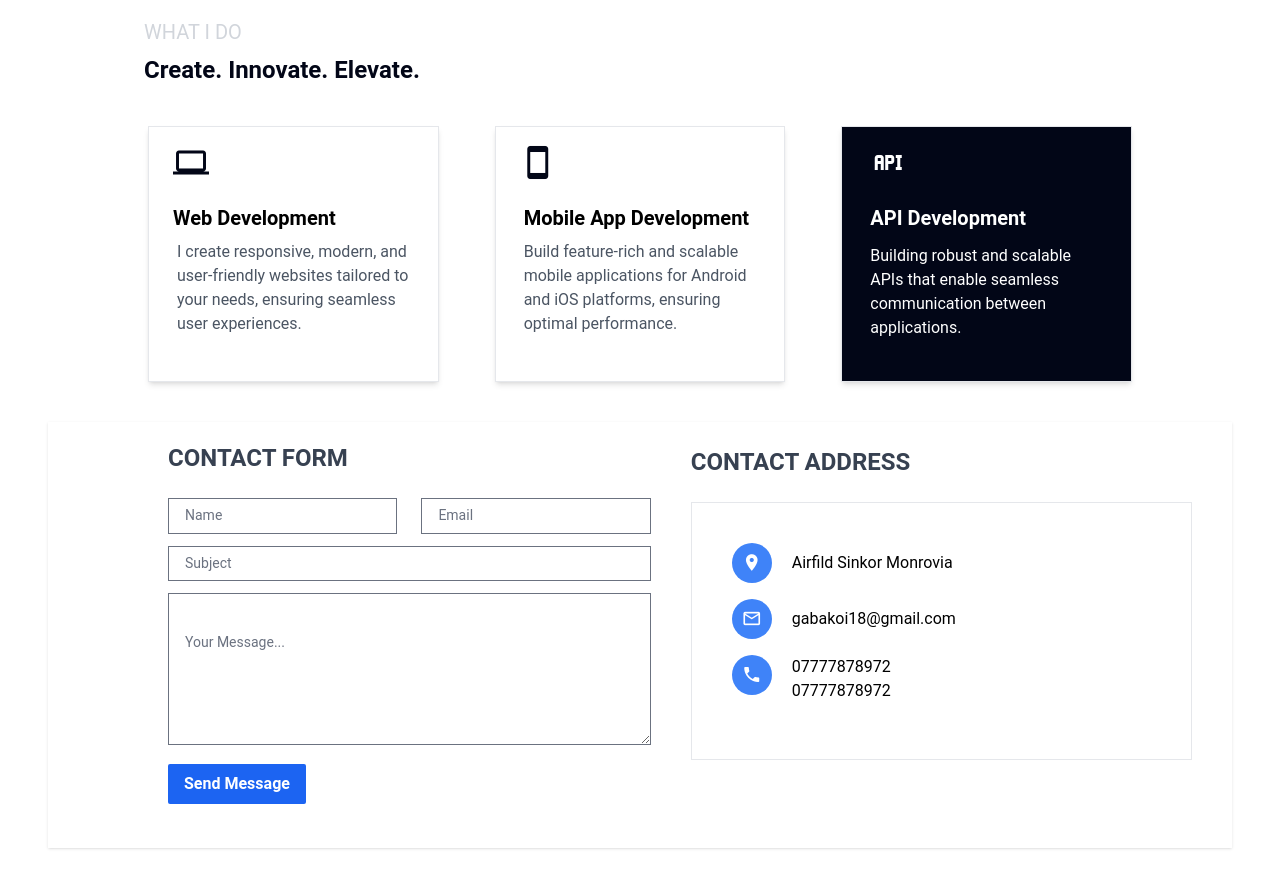
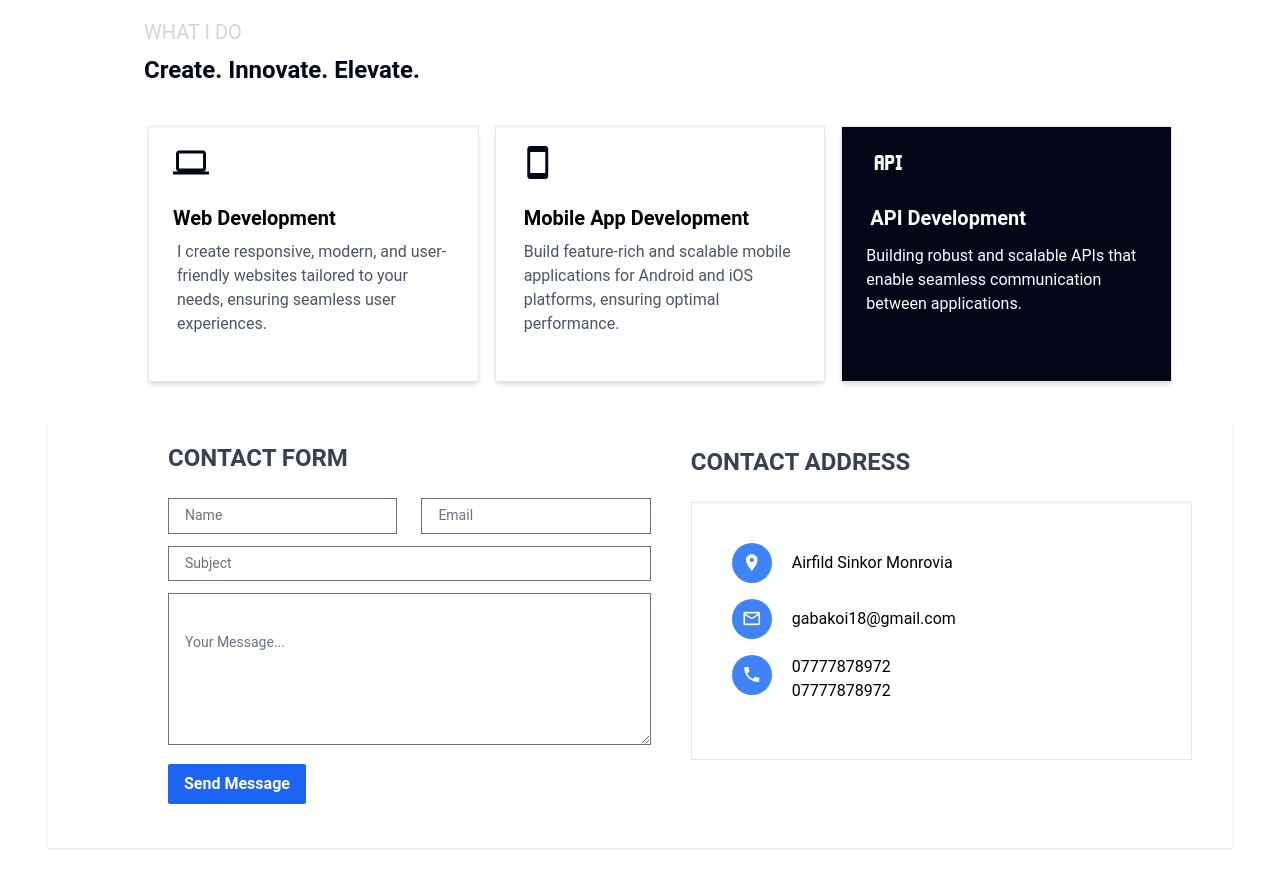
Before and after one commit to gabkoi21/Portfolio, a website: page public/index.html in a window 1280 px wide. Shown: the part 1260-2148 px from the top of the page. Drawn offline with Linux system fonts and the light colour scheme.

Commit message:
Added the some with to the card

```diff
--- a/public/index.html
+++ b/public/index.html
@@ -321,12 +321,12 @@
         >
           <!-- Card 1 -->
           <div
-            class="block bg-white shadow-md dark:bg-gray-800 dark:text-white sm:mx-0 pop-up xl:mx-5 xl:h-auto"
+            class="block bg-white shadow-md dark:bg-gray-800 dark:text-white w-full sm:w-full md:w-full lg:w-full xl:w-full 2xl:w-full sm:mx-0 pop-up xl:mx-5 xl:h-auto"
           >
             <div class="sm:p-6 lg:p-4 h-64 border">
               <div>
                 <span
-                  class="mdi mdi-laptop px-3 md:px-2 md:text-1xl sm:text-4xl primary-color"
+                  class="mdi mdi-laptop px-3 md:px-2 md:text-1xl text-3xl sm:text-4xl primary-color"
                 ></span>
               </div>
               <h5
@@ -335,7 +335,7 @@
                 Web Development
               </h5>
               <p
-                class="mb-4 px-3 text-base xl:text-base md:text-sm md:px-3 text-gray-600 dark:text-gray-300"
+                class="mb-4 px-3 md:mb-2 text-base xl:text-base md:text-sm md:px-3 text-gray-600 dark:text-gray-300"
               >
                 I create responsive, modern, and user-friendly websites tailored
                 to your needs, ensuring seamless user experiences.
@@ -344,20 +344,20 @@
           </div>
           <!-- Card 2 Section -->
           <div
-            class="block bg-white shadow-md dark:bg-gray-800 dark:text-white sm:mx-0 pop-up xl:mx-5 xl:h-auto"
+            class="block bg-white shadow-md dark:bg-gray-800 dark:text-white w-full sm:w-full md:w-full lg:w-full xl:w-full 2xl:w-full sm:mx-0 pop-up xl:mx-5 xl:h-auto"
           >
             <div class="sm:p-6 lg:p-4 h-64 border">
               <span
                 class="mdi mdi-cellphone px-3 text-3xl md:px-2 md:text-1xl sm:text-4xl primary-color"
               ></span>
               <h5
-                class="mb-2 text-text-xl px-3 text-base xl:text-xl md:text-base ml-30 font-semibold leading-tight mt-5 whitespace-nowrap"
+                class="mb-2 text-text-xl px-3 md:px-0 text-base xl:text-xl md:text-base ml-30 font-semibold leading-tight mt-5 whitespace-nowrap"
               >
                 Mobile App Development
               </h5>
 
               <p
-                class="mb-4 px-3 text-base md:text-sm md:px-3 xl:text-base text-gray-600 dark:text-gray-300"
+                class="mb-4 md:mb-2 px-3 text-base md:text-sm md:px-3 xl:text-base text-gray-600 dark:text-gray-300"
               >
                 Build feature-rich and scalable mobile applications for Android
                 and iOS platforms, ensuring optimal performance.
@@ -366,20 +366,21 @@
           </div>
 
           <!-- Card 3 -->
+
           <div
-            class="block primary-bg-color text-white shadow-md sm:mx-0 pop-up xl:mx-5 xl:h-auto"
+            class="block shadow-md primary-bg-color w-full sm:w-full md:w-full lg:w-full xl:w-full 2xl:w-full sm:mx-0 pop-up xl:mx-5 xl:h-auto"
           >
             <div class="sm:p-6 lg:p-4 h-64 lg:mx:-20 border">
               <span
                 class="mdi mdi-api px-3 text-3xl sm:text-4xl text-white"
               ></span>
               <h5
-                class="mb-2 px-3 text-xl md:text-lg xl:text-xl font-semibold leading-tight mt-5 whitespace-nowrap"
+                class="mb-2 px-3 text-xl text-white md:text-lg xl:text-xl font-semibold leading-tight mt-5 whitespace-nowrap"
               >
                 API Development
               </h5>
               <p
-                class="mb-4 text-white p-1 xl:text-base md:text-sm md:px-3 px-2 text-base"
+                class="mb-4 md:mb-2 text-white p-1 xl:text-base md:text-sm px-2 text-base"
               >
                 Building robust and scalable APIs that enable seamless
                 communication between applications.
--- a/trash.txt
+++ b/trash.txt
@@ -250,3 +250,9 @@
 // });
 
           id="navbarHamburger"
+
+
+// this for the card
+<div
+            class="block bg-white shadow-md dark:bg-gray-800 dark:text-white w-full sm:mx-0 pop-up xl:mx-5 xl:h-auto"
+          >
```
